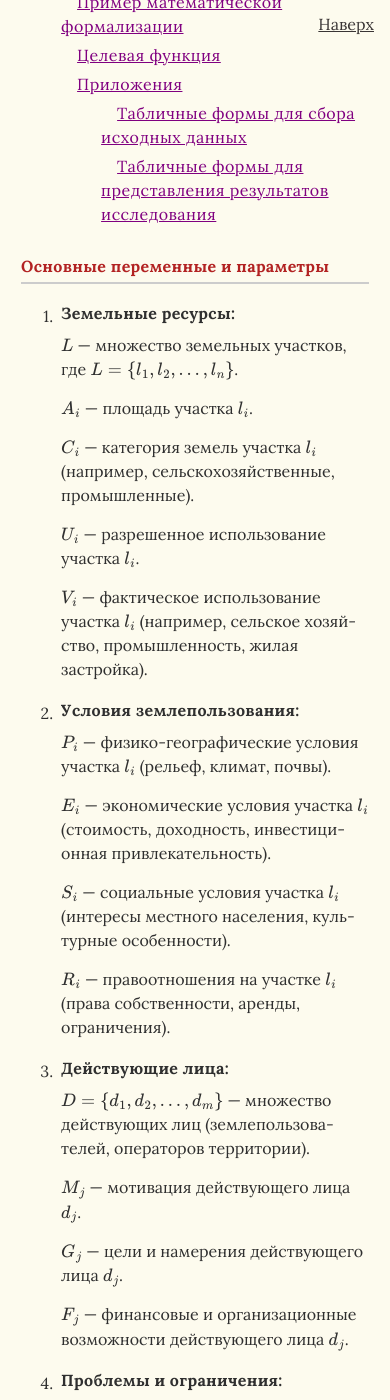
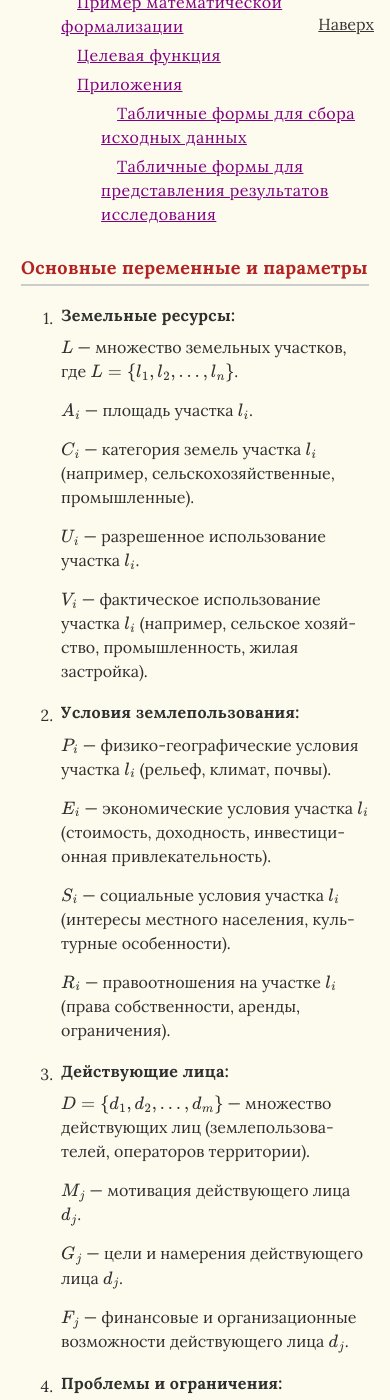
Before and after one commit to SergSi/land-use-art, a Jekyll site: the page built from _posts/2025-03-05-standart.md, in a window 390 px wide and 1400 px high, scrolled down 487 px. Built offline with Jekyll 4.4.1, drawn with Linux system fonts in a browser that asks for light colours; some web fonts are replaced.

Commit message:
Update doc.css

```diff
--- a/assets/css/doc.css
+++ b/assets/css/doc.css
@@ -8,7 +8,7 @@
 
 /* Стиль для заголовка второго уровня (h2) */
 h2 {
-  font-size: clamp(1.6rem, 3.2vw, 2.4rem);
+  font-size: clamp(1.8rem, 3.2vw, 2.4rem);
   line-height: 1.3;
   font-weight: bold;        /* Жирное начертание */
   border-bottom: 2px solid #ccc; /* Линия под заголовком (опционально) */
@@ -17,7 +17,7 @@
 
 /* Стиль для заголовка третьего уровня (h3) */
 h3 {
-  font-size: clamp(1.6rem, 3.2vw, 2.2rem);
+  font-size: clamp(1.5rem, 3.2vw, 2.2rem);
   line-height: 1.4;
   font-weight: bold;        /* Жирное начертание */
   font-style: normal;       /* Начертание (опционально) */
```
